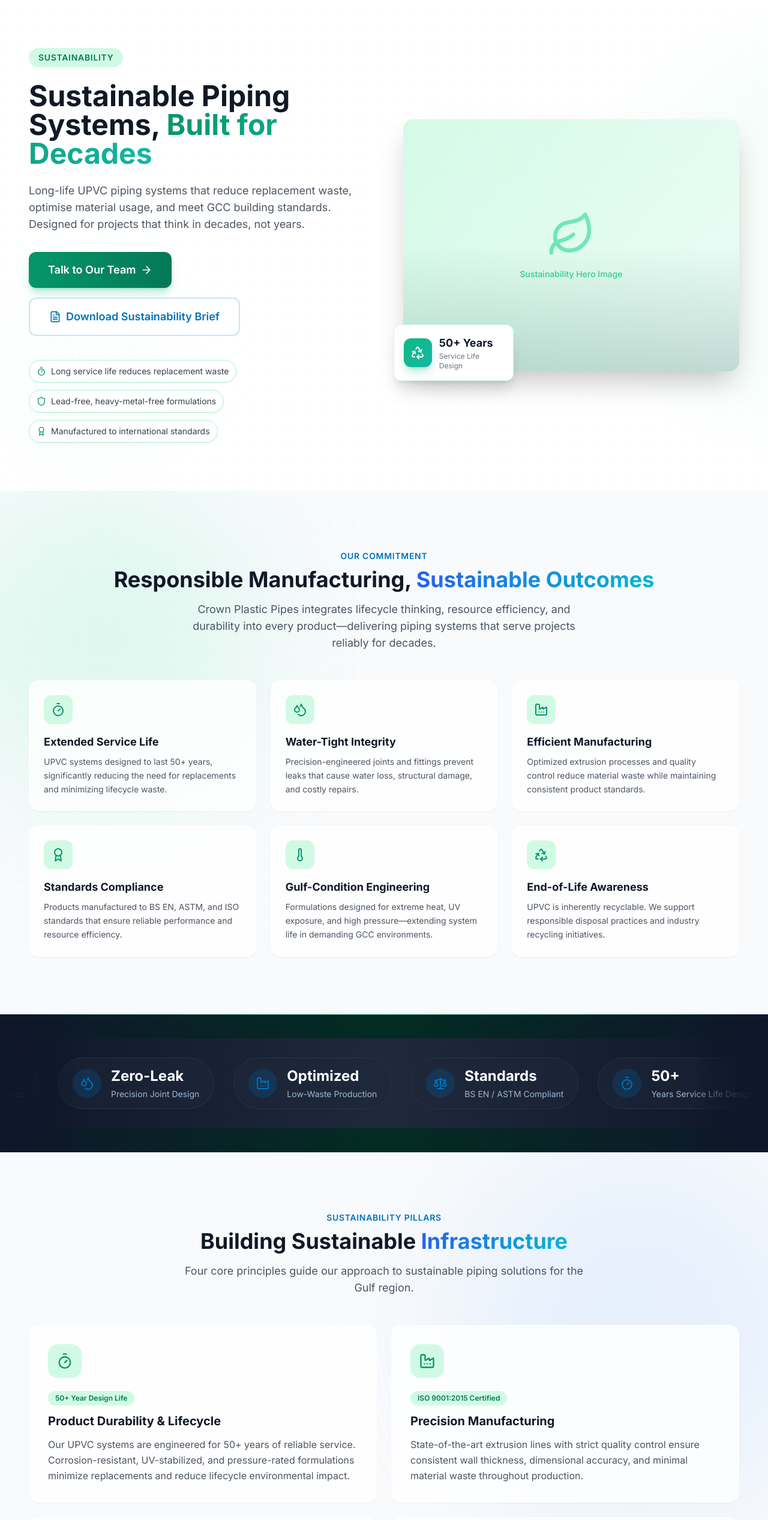
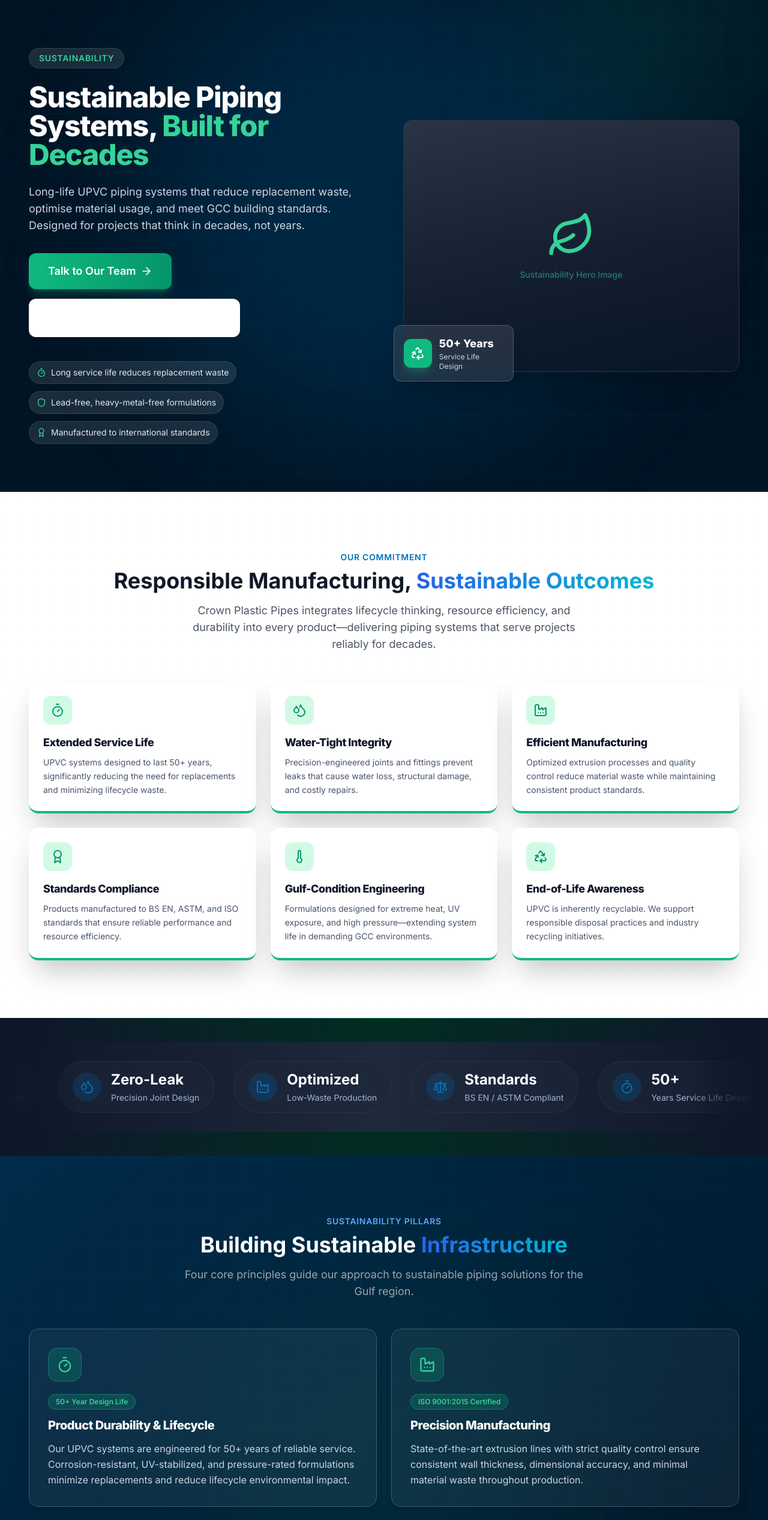
Before and after one commit to Ar-Aj/CrownPlastic, a Next.js app: page /sustainability in a window 1280 px wide. Shown: the part 160-2694 px from the top of the page at 60% size. Built offline with nearby package versions, Linux system fonts and the light colour scheme.

Commit message:
LKLKuuoo

```diff
--- a/src/app/sustainability/page.tsx
+++ b/src/app/sustainability/page.tsx
@@ -56,15 +56,15 @@
   ];
 
   return (
-    <header className="relative min-h-[75vh] md:min-h-[85vh] flex items-center bg-white overflow-hidden pt-24 lg:pt-40 2xl:pt-48">
-      {/* Subtle emerald orb background */}
+    <header className="relative min-h-[75vh] md:min-h-[85vh] flex items-center bg-[#001424] overflow-hidden pt-24 lg:pt-40 2xl:pt-48">
+      {/* Industrial Tech - Central glow orb */}
       <div className="absolute inset-0">
-        <div className="absolute top-1/4 -right-1/4 w-[600px] h-[600px] rounded-full bg-gradient-to-l from-emerald-100/40 to-teal-50/20 blur-3xl" />
-        <div className="absolute bottom-0 left-0 w-[400px] h-[400px] rounded-full bg-gradient-to-r from-emerald-50/30 to-transparent blur-3xl" />
+        <div className="absolute top-1/2 left-1/2 -translate-x-1/2 -translate-y-1/2 w-[800px] h-[800px] rounded-full bg-primary/20 blur-[120px]" />
+        <div className="absolute top-0 right-0 w-[400px] h-[400px] rounded-full bg-emerald-500/10 blur-[100px]" />
       </div>
 
-      {/* Subtle grid pattern */}
-      <div className="absolute inset-0 bg-[radial-gradient(#e5e7eb_1px,transparent_1px)] [background-size:24px_24px] opacity-40" />
+      {/* Tech grid pattern */}
+      <div className="absolute inset-0 opacity-[0.03]" style={{ backgroundImage: 'linear-gradient(rgba(255,255,255,0.5) 1px, transparent 1px), linear-gradient(90deg, rgba(255,255,255,0.5) 1px, transparent 1px)', backgroundSize: '50px 50px' }} />
 
       <div className="mx-auto w-full px-4 sm:px-6 lg:px-10 xl:px-12 2xl:w-[90vw] 2xl:max-w-none relative z-10 py-16 md:py-20">
         <div className="grid lg:grid-cols-2 gap-12 lg:gap-16 items-center">
@@ -77,37 +77,37 @@
             transition={{ duration: 0.6 }}
           >
             {/* Label */}
-            <span className="inline-block px-4 py-1.5 bg-emerald-100 text-emerald-700 text-sm font-semibold rounded-full uppercase tracking-wider">
+            <span className="inline-block px-4 py-1.5 bg-white/10 backdrop-blur-md text-emerald-400 text-sm font-semibold rounded-full uppercase tracking-wider border border-white/10">
               Sustainability
             </span>
 
             {/* Main Headline - SEO optimized */}
-            <h1 className="text-3xl md:text-4xl lg:text-5xl font-bold text-gray-900 leading-tight">
+            <h1 className="text-3xl md:text-4xl lg:text-5xl font-extrabold text-white leading-tight tracking-tight">
               Sustainable Piping Systems,{' '}
-              <span className="bg-gradient-to-r from-emerald-600 to-teal-500 bg-clip-text text-transparent">
+              <span className="text-emerald-400">
                 Built for Decades
               </span>
             </h1>
 
             {/* Supporting Text */}
-            <p className="text-base md:text-lg text-gray-600 leading-relaxed max-w-xl">
+            <p className="text-base md:text-lg text-slate-300 leading-relaxed max-w-xl">
               Long-life UPVC piping systems that reduce replacement waste, optimise material usage,
               and meet GCC building standards. Designed for projects that think in decades, not years.
             </p>
 
             {/* CTAs */}
             <div className="flex flex-wrap gap-4 pt-2">
-              <QuoteButton variant="primary" size="lg" className="!bg-gradient-to-r !from-emerald-600 !to-emerald-700 hover:!from-emerald-700 hover:!to-emerald-800">
+              <QuoteButton variant="primary" size="lg" className="!bg-[#0072BC] hover:!bg-[#005a96] shadow-lg shadow-emerald-500/20">
                 Talk to Our Team
                 <ArrowRight className="w-5 h-5" />
               </QuoteButton>
-              <MagneticButton href="/resources" variant="outline" size="lg">
+              <MagneticButton href="/resources" variant="outline" size="lg" className="!border-white/30 !text-white hover:!bg-white/10">
                 <FileText className="w-5 h-5" />
                 Download Sustainability Brief
               </MagneticButton>
             </div>
 
-            {/* Hero Highlights - Small pill cards */}
+            {/* Hero Highlights - Glass pills */}
             <div className="flex flex-wrap gap-3 pt-4">
               {heroHighlights.map((item, index) => (
                 <motion.div
@@ -115,10 +115,10 @@
                   initial={prefersReducedMotion ? {} : { opacity: 0, y: 10 }}
                   animate={{ opacity: 1, y: 0 }}
                   transition={{ delay: 0.3 + index * 0.1 }}
-                  className="flex items-center gap-2 px-3 py-2 bg-white border border-emerald-200 rounded-full shadow-sm"
+                  className="flex items-center gap-2 px-3 py-2 bg-white/10 backdrop-blur-md border border-white/10 rounded-full"
                 >
-                  <item.icon className="w-4 h-4 text-emerald-600 flex-shrink-0" />
-                  <span className="text-xs md:text-sm text-gray-700">{item.text}</span>
+                  <item.icon className="w-4 h-4 text-emerald-400 flex-shrink-0" />
+                  <span className="text-xs md:text-sm text-slate-200">{item.text}</span>
                 </motion.div>
               ))}
             </div>
@@ -138,12 +138,12 @@
               clean industrial setting with plants/greenery accents,
               professional B2B aesthetic, emerald/teal color accents
             */}
-            <div className="relative aspect-[4/3] rounded-2xl overflow-hidden shadow-2xl bg-gradient-to-br from-emerald-100 to-teal-50">
+            <div className="relative aspect-[4/3] rounded-2xl overflow-hidden shadow-2xl bg-gradient-to-br from-slate-800 to-slate-900 border border-white/10">
               {/* Placeholder gradient with icon */}
               <div className="absolute inset-0 flex items-center justify-center">
                 <div className="text-center">
-                  <Leaf className="w-20 h-20 text-emerald-300 mx-auto mb-4" />
-                  <p className="text-emerald-400 text-sm font-medium">Sustainability Hero Image</p>
+                  <Leaf className="w-20 h-20 text-emerald-400 mx-auto mb-4" />
+                  <p className="text-emerald-400/60 text-sm font-medium">Sustainability Hero Image</p>
                 </div>
               </div>
 
@@ -159,23 +159,23 @@
               */}
 
               {/* Overlay gradient */}
-              <div className="absolute inset-0 bg-gradient-to-t from-emerald-900/20 via-transparent to-white/10" />
+              <div className="absolute inset-0 bg-gradient-to-t from-[#001424]/50 via-transparent to-white/5" />
             </div>
 
-            {/* Floating stat card */}
+            {/* Floating stat card - Glass */}
             <motion.div
-              className="absolute -bottom-4 -left-4 bg-white p-4 rounded-xl shadow-xl max-w-[200px] hidden md:block border border-emerald-100"
+              className="absolute -bottom-4 -left-4 bg-white/10 backdrop-blur-md p-4 rounded-xl shadow-xl max-w-[200px] hidden md:block border border-white/20"
               initial={prefersReducedMotion ? {} : { opacity: 0, y: 20 }}
               animate={{ opacity: 1, y: 0 }}
               transition={{ delay: 0.5 }}
             >
               <div className="flex items-center gap-3">
-                <div className="w-12 h-12 bg-gradient-to-br from-emerald-500 to-teal-500 rounded-xl flex items-center justify-center shadow-lg shadow-emerald-500/30">
+                <div className="w-12 h-12 bg-emerald-500 rounded-xl flex items-center justify-center shadow-lg shadow-emerald-500/30">
                   <Recycle className="w-6 h-6 text-white" />
                 </div>
                 <div>
-                  <p className="font-bold text-gray-900 text-lg">50+ Years</p>
-                  <p className="text-xs text-gray-500">Service Life Design</p>
+                  <p className="font-extrabold text-white text-lg">50+ Years</p>
+                  <p className="text-xs text-slate-300">Service Life Design</p>
                 </div>
               </div>
             </motion.div>
@@ -229,12 +229,9 @@
   ];
 
   return (
-    <section ref={ref} className="py-16 md:py-24 bg-transparent relative overflow-hidden">
-      {/* Organic Mesh - Left Green Orb */}
-      <div className="absolute -left-20 top-0 w-[500px] h-[500px] bg-emerald-200/30 blur-[100px] rounded-full pointer-events-none" />
-
-      {/* Subtle background pattern */}
-      <div className="absolute inset-0 bg-[radial-gradient(#d1d5db_1px,transparent_1px)] [background-size:20px_20px] opacity-20" />
+    <section ref={ref} className="py-16 md:py-24 bg-white relative overflow-hidden">
+      {/* Subtle tech grid */}
+      <div className="absolute inset-0 bg-[radial-gradient(#e5e7eb_1px,transparent_1px)] [background-size:24px_24px] opacity-30" />
 
       <div className="mx-auto w-full px-4 sm:px-6 lg:px-10 xl:px-12 2xl:w-[90vw] 2xl:max-w-none relative z-10">
         <SectionHeader
@@ -253,12 +250,12 @@
         >
           {commitments.map((item, index) => (
             <motion.div key={index} variants={radialItem}>
-              <div className="group h-full p-6 bg-white/80 backdrop-blur-md rounded-2xl border border-white/50 shadow-sm hover:shadow-lg hover:border-emerald-200 transition-all duration-300">
-                <div className="w-12 h-12 rounded-xl bg-emerald-100 flex items-center justify-center mb-4 group-hover:bg-emerald-500 transition-colors duration-300">
+              <div className="group h-full p-6 bg-white rounded-2xl border-b-4 border-emerald-500 shadow-2xl hover:bg-emerald-50 transition-all duration-300">
+                <div className="w-12 h-12 rounded-xl bg-emerald-100 flex items-center justify-center mb-4 group-hover:bg-emerald-500 group-hover:scale-110 transition-all duration-300">
                   <item.icon className="w-6 h-6 text-emerald-600 group-hover:text-white transition-colors duration-300" />
                 </div>
-                <h3 className="text-lg font-bold text-gray-900 mb-2">{item.title}</h3>
-                <p className="text-sm text-gray-600 leading-relaxed">{item.description}</p>
+                <h3 className="text-lg font-extrabold text-slate-900 mb-2 tracking-tight">{item.title}</h3>
+                <p className="text-sm text-slate-600 leading-relaxed">{item.description}</p>
               </div>
             </motion.div>
           ))}
@@ -336,9 +333,12 @@
   ];
 
   return (
-    <section ref={ref} className="py-16 md:py-24 bg-transparent relative overflow-hidden">
-      {/* Organic Mesh - Right Blue Orb */}
-      <div className="absolute -right-20 top-0 w-[600px] h-[600px] bg-blue-200/30 blur-[100px] rounded-full pointer-events-none" />
+    <section ref={ref} className="py-16 md:py-24 bg-gradient-to-br from-[#002B4A] to-[#001424] relative overflow-hidden">
+      {/* Glowing orb */}
+      <div className="absolute top-1/2 left-1/2 -translate-x-1/2 -translate-y-1/2 w-[600px] h-[600px] bg-emerald-500/10 blur-[150px] rounded-full pointer-events-none" />
+
+      {/* Tech grid */}
+      <div className="absolute inset-0 opacity-[0.03]" style={{ backgroundImage: 'linear-gradient(rgba(255,255,255,0.5) 1px, transparent 1px), linear-gradient(90deg, rgba(255,255,255,0.5) 1px, transparent 1px)', backgroundSize: '50px 50px' }} />
 
       <div className="mx-auto w-full px-4 sm:px-6 lg:px-10 xl:px-12 2xl:w-[90vw] 2xl:max-w-none relative z-10">
         <SectionHeader
@@ -346,6 +346,7 @@
           title="Building Sustainable"
           titleHighlight="Infrastructure"
           subtitle="Four core principles guide our approach to sustainable piping solutions for the Gulf region."
+          dark
         />
 
         {/* Pillars Grid with TiltCard */}
@@ -358,27 +359,27 @@
           {pillars.map((pillar, index) => (
             <motion.div key={index} variants={radialItem}>
               <TiltCard intensity={5}>
-                <div className="group relative h-full rounded-2xl overflow-hidden shadow-sm hover:shadow-xl transition-all duration-500">
-                  {/* Background gradient on hover */}
-                  <div className="absolute inset-0 bg-white/80 backdrop-blur-md group-hover:bg-gradient-to-br group-hover:from-emerald-50/80 group-hover:to-teal-50/80 transition-all duration-500" />
+                <div className="group relative h-full rounded-2xl overflow-hidden shadow-lg hover:shadow-xl hover:shadow-emerald-500/10 transition-all duration-500">
+                  {/* Glass background */}
+                  <div className="absolute inset-0 bg-white/5 backdrop-blur-sm" />
 
                   {/* Border */}
-                  <div className="absolute inset-0 rounded-2xl border border-white/50 group-hover:border-emerald-200 transition-colors duration-500" />
+                  <div className="absolute inset-0 rounded-2xl border border-white/20 group-hover:border-emerald-400/50 transition-colors duration-500" />
 
                   <div className="relative p-6 md:p-8">
                     {/* Icon */}
-                    <div className="w-14 h-14 rounded-2xl bg-emerald-100 flex items-center justify-center mb-5 group-hover:bg-emerald-500 transition-colors duration-500">
-                      <pillar.icon className="w-7 h-7 text-emerald-600 group-hover:text-white transition-colors duration-500" />
+                    <div className="w-14 h-14 rounded-2xl bg-emerald-500/20 flex items-center justify-center mb-5 border border-emerald-400/30">
+                      <pillar.icon className="w-7 h-7 text-emerald-400" />
                     </div>
 
                     {/* Highlight badge */}
-                    <span className="inline-block px-3 py-1 bg-emerald-100 text-emerald-700 text-xs font-semibold rounded-full mb-3">
+                    <span className="inline-block px-3 py-1 bg-emerald-500/20 text-emerald-400 text-xs font-semibold rounded-full mb-3 border border-emerald-400/30">
                       {pillar.highlight}
                     </span>
 
                     {/* Content */}
-                    <h3 className="text-xl font-bold text-gray-900 mb-3">{pillar.title}</h3>
-                    <p className="text-gray-600 leading-relaxed">{pillar.description}</p>
+                    <h3 className="text-xl font-extrabold text-white mb-3 tracking-tight">{pillar.title}</h3>
+                    <p className="text-slate-300 leading-relaxed">{pillar.description}</p>
                   </div>
                 </div>
               </TiltCard>
@@ -399,8 +400,11 @@
   const prefersReducedMotion = useReducedMotion();
 
   return (
-    <section className="py-16 md:py-24 bg-gradient-to-br from-slate-50 via-emerald-50/30 to-blue-50/30 border-y border-emerald-100/50 overflow-hidden">
-      <div className="mx-auto w-full px-4 sm:px-6 lg:px-10 xl:px-12 2xl:w-[90vw] 2xl:max-w-none">
+    <section className="py-16 md:py-24 bg-white relative overflow-hidden">
+      {/* Tech grid */}
+      <div className="absolute inset-0 bg-[radial-gradient(#e5e7eb_1px,transparent_1px)] [background-size:24px_24px] opacity-30" />
+
+      <div className="mx-auto w-full px-4 sm:px-6 lg:px-10 xl:px-12 2xl:w-[90vw] 2xl:max-w-none relative z-10">
 
         {/* Block A: Thoughtful Manufacturing - Image Left */}
         <div className="grid lg:grid-cols-2 gap-12 lg:gap-20 items-center mb-20 md:mb-28">
@@ -616,12 +620,9 @@
   ];
 
   return (
-    <section ref={ref} className="py-16 md:py-24 bg-transparent relative overflow-hidden">
-      {/* Organic Mesh - Bottom Teal Orb */}
-      <div className="absolute left-1/2 -translate-x-1/2 bottom-0 w-[700px] h-[500px] bg-teal-200/30 blur-[100px] rounded-full pointer-events-none" />
-
-      {/* Subtle grid pattern */}
-      <div className="absolute inset-0 bg-[radial-gradient(#e5e7eb_1px,transparent_1px)] [background-size:24px_24px] opacity-20" />
+    <section ref={ref} className="py-16 md:py-24 bg-slate-900 relative overflow-hidden">
+      {/* Tech grid */}
+      <div className="absolute inset-0 opacity-[0.02]" style={{ backgroundImage: 'linear-gradient(rgba(255,255,255,0.5) 1px, transparent 1px), linear-gradient(90deg, rgba(255,255,255,0.5) 1px, transparent 1px)', backgroundSize: '40px 40px' }} />
 
       <div className="mx-auto w-full px-4 sm:px-6 lg:px-10 xl:px-12 2xl:w-[90vw] 2xl:max-w-none relative z-10">
         <SectionHeader
@@ -629,6 +630,7 @@
           title="Compliance That Supports"
           titleHighlight="Sustainability"
           subtitle="Our certifications and standards compliance ensure reliable, efficient systems that minimize waste and maximize performance."
+          dark
         />
 
         {/* Standards Grid */}
@@ -640,17 +642,17 @@
         >
           {standards.map((item, index) => (
             <motion.div key={index} variants={radialItem}>
-              <div className="group h-full p-6 bg-white/80 backdrop-blur-md rounded-2xl border border-white/50 hover:border-emerald-200 hover:shadow-lg transition-all duration-300">
-                <div className="w-12 h-12 rounded-xl bg-teal-100 flex items-center justify-center mb-4 group-hover:bg-teal-600 transition-colors duration-300">
-                  <item.icon className="w-6 h-6 text-teal-600 group-hover:text-white transition-colors duration-300" />
+              <div className="group h-full p-6 bg-slate-800 rounded-2xl border border-emerald-500/20 hover:border-emerald-400/50 hover:shadow-lg hover:shadow-emerald-500/20 transition-all duration-300">
+                <div className="w-12 h-12 rounded-xl bg-emerald-500/20 flex items-center justify-center mb-4 border border-emerald-400/30">
+                  <item.icon className="w-6 h-6 text-emerald-400" />
                 </div>
 
-                <div className="text-xs font-bold text-emerald-600 uppercase tracking-wider mb-1">
+                <div className="text-xs font-bold text-emerald-400 uppercase tracking-wider mb-1">
                   {item.code}
                 </div>
 
-                <h3 className="text-lg font-bold text-gray-900 mb-2">{item.title}</h3>
-                <p className="text-sm text-gray-600 leading-relaxed">{item.description}</p>
+                <h3 className="text-lg font-extrabold text-white mb-2 tracking-tight">{item.title}</h3>
+                <p className="text-sm text-slate-400 leading-relaxed">{item.description}</p>
               </div>
             </motion.div>
           ))}
```
